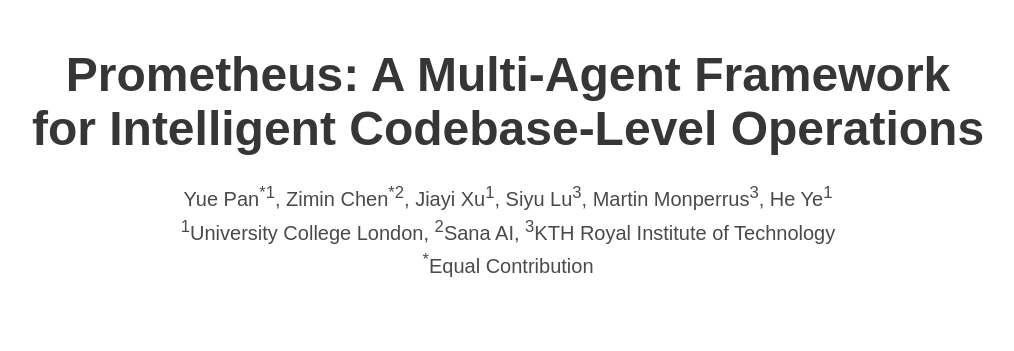
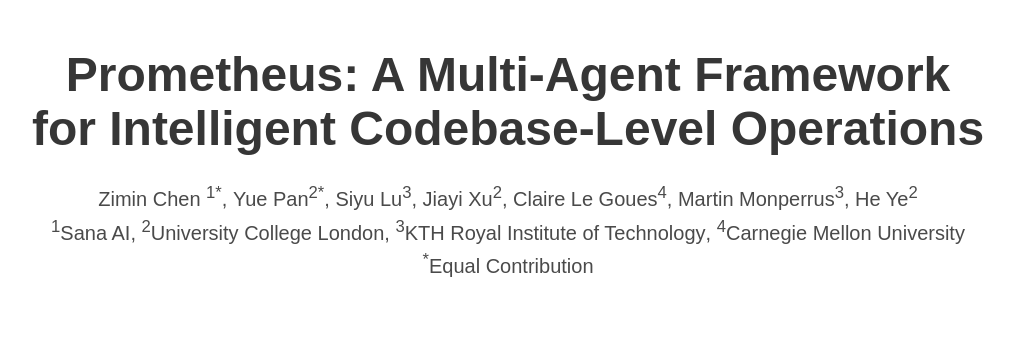
Before and after one commit to Pantheon-temple/Pantheon-temple.github.io, a plain HTML site: page index.html in a window 1280 px wide. Shown: the top 351 px of the page, without its empty margins (132-1146 px from the left). Drawn offline with Linux system fonts and the light colour scheme; a web font is replaced by a local one.

Commit message:
update index.html to reorder author names and affiliations for clarity

```diff
--- a/index.html
+++ b/index.html
@@ -24,18 +24,22 @@
         <div class="column has-text-centered">
           <h1 class="title is-1 publication-title">Prometheus: A Multi-Agent Framework for Intelligent Codebase-Level Operations</h1>
           <div class="is-size-5 publication-authors">
-            <span class="author-block">Yue Pan<sup>*1</sup>,</span>
-            <span class="author-block">Zimin Chen<sup>*2</sup>,</span>
-            <span class="author-block">Jiayi Xu<sup>1</sup>,</span>
+            <span class="author-block">
+              Zimin Chen
+              <sup>1*</sup>,</span>
+            <span class="author-block">Yue Pan<sup>2*</sup>,</span>
             <span class="author-block">Siyu Lu<sup>3</sup>,</span>
+            <span class="author-block">Jiayi Xu<sup>2</sup>,</span>
+            <span class="author-block">Claire Le Goues<sup>4</sup>,</span>
             <span class="author-block">Martin Monperrus<sup>3</sup>,</span>
-            <span class="author-block">He Ye<sup>1</sup></span>
+            <span class="author-block">He Ye<sup>2</sup></span>
           </div>
 
           <div class="is-size-5 publication-authors">
-            <span class="author-block"><sup>1</sup>University College London</span>,
-            <span class="author-block"><sup>2</sup>Sana AI</span>,
-            <span class="author-block"><sup>3</sup>KTH Royal Institute of Technology</span>
+            <span class="author-block"><sup>1</sup>Sana AI</span>,
+            <span class="author-block"><sup>2</sup>University College London</span>,
+            <span class="author-block"><sup>3</sup>KTH Royal Institute of Technology</span>,
+            <span class="author-block"><sup>4</sup>Carnegie Mellon University</span>
           </div>
 
           <div class="is-size-5 publication-authors">
@@ -76,8 +80,8 @@
       <div class="column is-four-fifths">
         <h2 class="title is-3">BibTeX</h2>
         <div class="content">
-          <pre><code>@article{pan2025prometheus,
-  author = {Pan, Yue and Chen, Zimin and Xu, Jiayi and Lu, Siyu and Monperrus, Martin and Ye, He},
+          <pre><code>@article{chen2025prometheus,
+  author = {Chen, Zimin and Pan, Yue and Xu, Jiayi and Lu, Siyu and Monperrus, Martin and Ye, He},
   title  = {Prometheus: A Multi-Agent Framework for Intelligent Codebase-Level Operations},
   year   = {2025},
   note   = {Manuscript in preparation}
```
